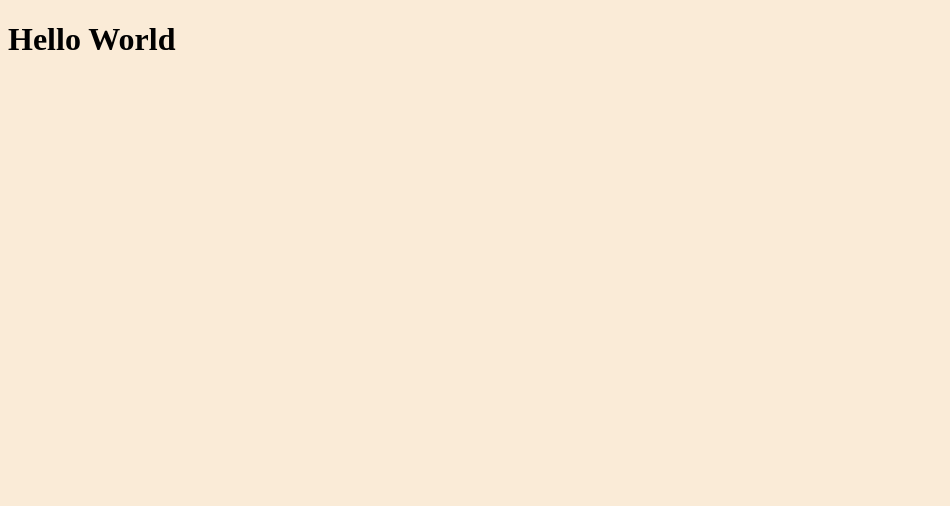
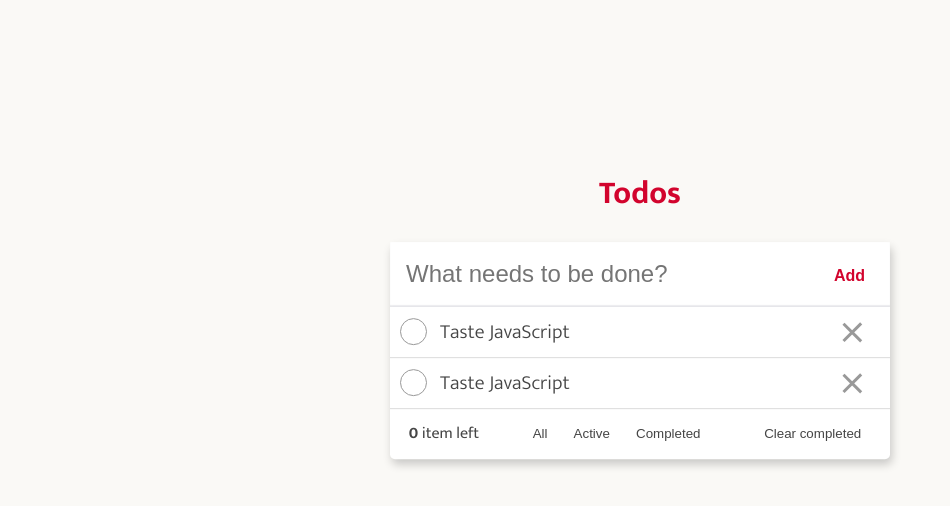
Before and after one commit to salmanbbasha/todo-app-react, a React app: page / in a window 1280 px wide. Shown: the whole page, without its empty margins (0-950 px from the left). Built offline with nearby package versions, Linux system fonts and the light colour scheme.

Commit message:
Static Design

```diff
--- /dev/null
+++ b/app/Component/Todos.js
@@ -0,0 +1,82 @@
+import React, { Component } from 'react';
+
+class Todos extends Component {
+  render() {
+    return (
+      <div className="todoapp">
+        <h1>Todos</h1>
+        <div className="card">
+          <Form />
+          <List />
+          <Filter />
+        </div>
+      </div>
+    );
+  }
+}
+
+class Form extends Component {
+  render() {
+    return (
+      <form className="form">
+        <input
+          type="text"
+          id="todo_input"
+          autoComplete="off"
+          placeholder="What needs to be done?"
+          maxLength="36"
+        />
+        <button className="btn btn-clear">Add</button>
+      </form>
+    );
+  }
+}
+
+const List = () => {
+  return (
+    <div className="todo-list-container">
+      <ul>
+        <li>
+          <label className="label-container">
+            <input type="checkbox" />
+            <span className="checkmark"></span>
+            <span className="todo">Taste JavaScript</span>
+          </label>
+
+          <button className="btn-delete"></button>
+        </li>
+
+        <li>
+          <label className="label-container">
+            <input type="checkbox" />
+            <span className="checkmark"></span>
+            <span className="todo">Taste JavaScript</span>
+          </label>
+
+          <button className="btn-delete"></button>
+        </li>
+      </ul>
+    </div>
+  );
+};
+
+const Filter = () => {
+  return (
+    <div className="footer">
+      <span className="todo-count">
+        <strong>0</strong> item left
+      </span>
+      <div className="filters">
+        <button className="btn-clear">All</button>
+
+        <button className="btn-clear">Active</button>
+
+        <button className="btn-clear">Completed</button>
+      </div>
+
+      <button className="btn-clear">Clear completed</button>
+    </div>
+  );
+};
+
+export default Todos;
--- a/app/index.css
+++ b/app/index.css
@@ -1,3 +1,230 @@
 body {
-  background-color: antiquewhite;
+  font-size: 16px;
+  background-color: #FAF9F6;
+  font-family: 'Mukta', sans-serif;
+  color: #454545;
 }
+
+button {
+  color: #454545;
+  cursor: pointer;
+}
+
+ul {
+  list-style: none;
+  margin: 0;
+  padding: 0;
+}
+
+.flex-center {
+  display: flex;
+  align-items: center;
+  justify-content: center;
+}
+
+.space-around {
+  justify-content: space-around;
+}
+
+.space-btw {
+  justify-content: space-between;
+}
+
+.space-center {
+  justify-content: center;
+}
+
+.btn {
+  padding: 12px;
+  border-radius: 5px;
+  border: none;
+  font-size: 16px;
+  display: flex;
+  justify-content: center;
+  align-items: center;
+  cursor: pointer;
+  text-decoration: none;
+  max-width: 200px;
+  cursor: pointer;
+}
+
+.btn-clear {
+  border: none;
+  background: transparent;
+}
+
+.todoapp {
+  width: 500px;
+  position: absolute;
+  left: 50%;
+  top: 30%;
+  transform: translate(-50%, -30%);
+
+}
+
+.card {
+  min-height: 100px;
+  background-color: white;
+  border-radius: 5px;
+  box-shadow: 2px 5px 10px 0 rgba(0, 0, 0, 0.2)
+}
+
+.todoapp h1 {
+  color: #D2042D;
+  text-align: center;
+}
+
+.form {
+  height: 65px;
+  position: relative;
+}
+
+.form input {
+  box-sizing: border-box;
+  height: 65px;
+  width: 100%;
+  padding: 16px;
+  border: none;
+  outline: none;
+  box-shadow: inset 0 -2px 1px rgba(15, 15, 51, 0.1);
+  font-size: 24px;
+  font-weight: 300;
+  color: #454545;
+}
+
+.form button {
+  position: absolute;
+  right: 13px;
+  top: 13px;
+  font-weight: 700;
+  color: #D2042D;
+}
+
+.todo-list-container li {
+  height: 50px;
+  display: flex;
+  align-items: center;
+  border-bottom: 1px solid gainsboro;
+}
+
+.todo-list-container button {
+  width: 25px;
+  height: 25px;
+  border: none;
+  background-color: transparent;
+  position: relative;
+  display: flex;
+  justify-content: center;
+  align-items: center;
+}
+
+.todo-list-container button::before {
+  content: '';
+  position: absolute;
+  width: 25px;
+  height: 2.5px;
+  background-color: #999;
+  border: none;
+  transform: rotate(45deg);
+}
+
+
+.todo-list-container button::after {
+  content: '';
+  position: absolute;
+  width: 25px;
+  height: 2.5px;
+  background-color: #999;
+  border: none;
+  transform: rotate(135deg);
+
+}
+
+.todo-list-container button:hover::before,
+.todo-list-container button:hover::after {
+  background-color: #D2042D;
+}
+
+.label-container {
+  width: 90%;
+  position: relative;
+}
+
+.label-container input {
+  position: absolute;
+  height: 0;
+  width: 0;
+  opacity: 0;
+}
+
+.label-container .checkmark {
+  position: absolute;
+  width: 25px;
+  height: 25px;
+  border: 1px solid #999;
+  border-radius: 50%;
+  left: 10px;
+  top: 3px;
+}
+
+.label-container .checkmark:after {
+  content: "";
+  position: absolute;
+  display: none;
+}
+
+.label-container input:checked~.checkmark:after {
+  display: block;
+}
+
+.label-container .checkmark:after {
+  left: 9px;
+  top: 3.5px;
+  width: 5px;
+  height: 13px;
+  border: solid green;
+  border-width: 0 3px 3px 0;
+  -webkit-transform: rotate(45deg);
+  -ms-transform: rotate(45deg);
+  transform: rotate(45deg);
+}
+
+.label-container input:checked~.checkmark {
+  border: 1px solid green;
+}
+
+.label-container .todo {
+  margin-left: 50px;
+  cursor: pointer;
+  font-size: 20px;
+  font-weight: 300;
+}
+
+.label-container input:checked~.todo {
+  color: #999;
+  text-decoration: line-through;
+}
+
+.footer {
+  height: 50px;
+  display: flex;
+  justify-content: space-around;
+  align-items: center;
+}
+
+.footer button {
+  padding-block: 5px;
+  padding-inline: 10px;
+}
+
+.filters button:focus {
+  border: 1px solid red;
+  border-radius: 5px;
+}
+
+
+.footer .filters {
+  width: 40%;
+  display: flex;
+  justify-content: space-evenly;
+}
--- a/app/index.html
+++ b/app/index.html
@@ -6,6 +6,9 @@
   <meta http-equiv="X-UA-Compatible" content="IE=edge">
   <meta name="viewport" content="width=device-width, initial-scale=1.0">
   <title>Todo List</title>
+  <link rel="preconnect" href="https://fonts.googleapis.com">
+  <link rel="preconnect" href="https://fonts.gstatic.com" crossorigin>
+  <link href="https://fonts.googleapis.com/css2?family=Mukta:wght@300;400;500;600;700&display=swap" rel="stylesheet">
 </head>
 
 <body>
--- a/app/index.js
+++ b/app/index.js
@@ -1,12 +1,15 @@
 import React from 'react';
 import ReactDOM from 'react-dom/client';
 import './index.css';
+import Todos from './Component/Todos';
 
 const App = () => {
   return (
-    <div>
-      <h1>Hello World</h1>
-    </div>
+    <React.StrictMode>
+      <div>
+        <Todos />
+      </div>
+    </React.StrictMode>
   );
 };
 
```
